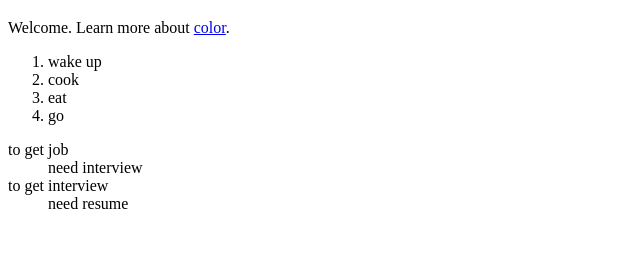
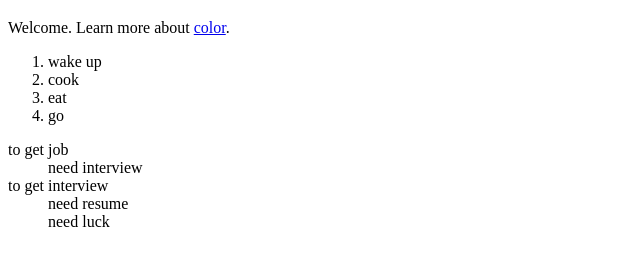
Before and after one commit to ywCN/reviewHTMLandCSS, a plain HTML site: page index3.html in a window 1280 px wide. Shown: the part 61-326 px from the top of the page, without its empty margins (0-640 px from the left). Drawn offline with Linux system fonts and the light colour scheme.

Commit message:
muti description

```diff
--- a/index3.html
+++ b/index3.html
@@ -20,6 +20,7 @@
             <dd>need interview</dd>
             <dt>to get interview</dt>
             <dd>need resume</dd>
+            <dd>need luck</dd>
         </dl>
     </body>
 </html>
```
